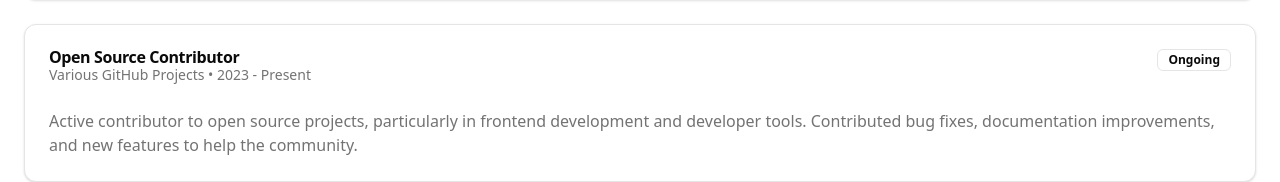
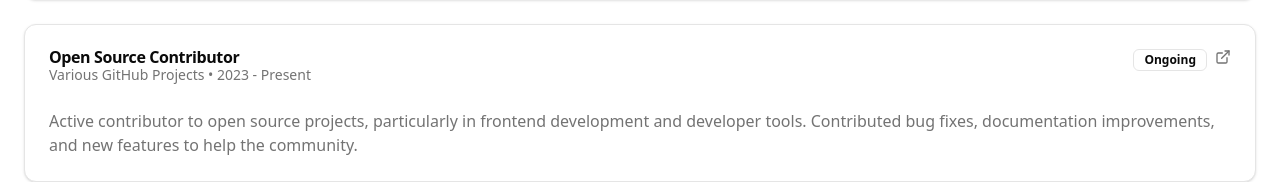
Before and after one commit to mgiannopoulos24/Portfolio, a React (Vite) app: page / in a window 1280 px wide. Shown: the part 1056-1238 px from the top of the page. Built offline with nearby package versions, Linux system fonts and the light colour scheme; the HTML template or start-up script is replaced by a standard one.

Commit message:
add link to projects

```diff
--- a/src/App.tsx
+++ b/src/App.tsx
@@ -96,12 +96,12 @@ export default function Portfolio() {
                   <Mail className="mr-2 h-4 w-4" />
                   Get In Touch
                 </Button>
-                <Button variant="outline" asChild>
+                {/* <Button variant="outline" asChild>
                   <a href="#" target="_blank" rel="noopener noreferrer">
                     <Download className="mr-2 h-4 w-4" />
                     Download CV
                   </a>
-                </Button>
+                </Button> */}
               </div>
 
               <div className="flex space-x-4">
@@ -218,7 +218,17 @@ export default function Portfolio() {
                       <CardTitle>Open Source Contributor</CardTitle>
                       <CardDescription>Various GitHub Projects • 2023 - Present</CardDescription>
                     </div>
-                    <Badge variant="outline">Ongoing</Badge>
+                    <div className="flex space-x-2">
+                      <Badge variant="outline">Ongoing</Badge>
+                      <a
+                        href="https://github.com/mgiannopoulos24?tab=repositories&q=&type=fork&language=&sort="
+                        className="text-muted-foreground hover:text-primary"
+                        target="_blank"
+                        rel="noopener noreferrer"
+                      >
+                        <ExternalLink className="h-4 w-4" />
+                      </a>
+                    </div>
                   </div>
                 </CardHeader>
                 <CardContent>
@@ -571,7 +581,7 @@ export default function Portfolio() {
                   alt="WIP Project"
                   width={400}
                   height={240}
-                 className="h-56 w-full object-cover transition-transform group-hover:scale-105"
+                  className="h-56 w-full object-cover transition-transform group-hover:scale-105"
                 />
               </div>
               <CardHeader>
@@ -619,7 +629,7 @@ export default function Portfolio() {
                   alt="WIP Project"
                   width={400}
                   height={240}
-                 className="h-56 w-full object-cover transition-transform group-hover:scale-105"
+                  className="h-56 w-full object-cover transition-transform group-hover:scale-105"
                 />
               </div>
               <CardHeader>
```
